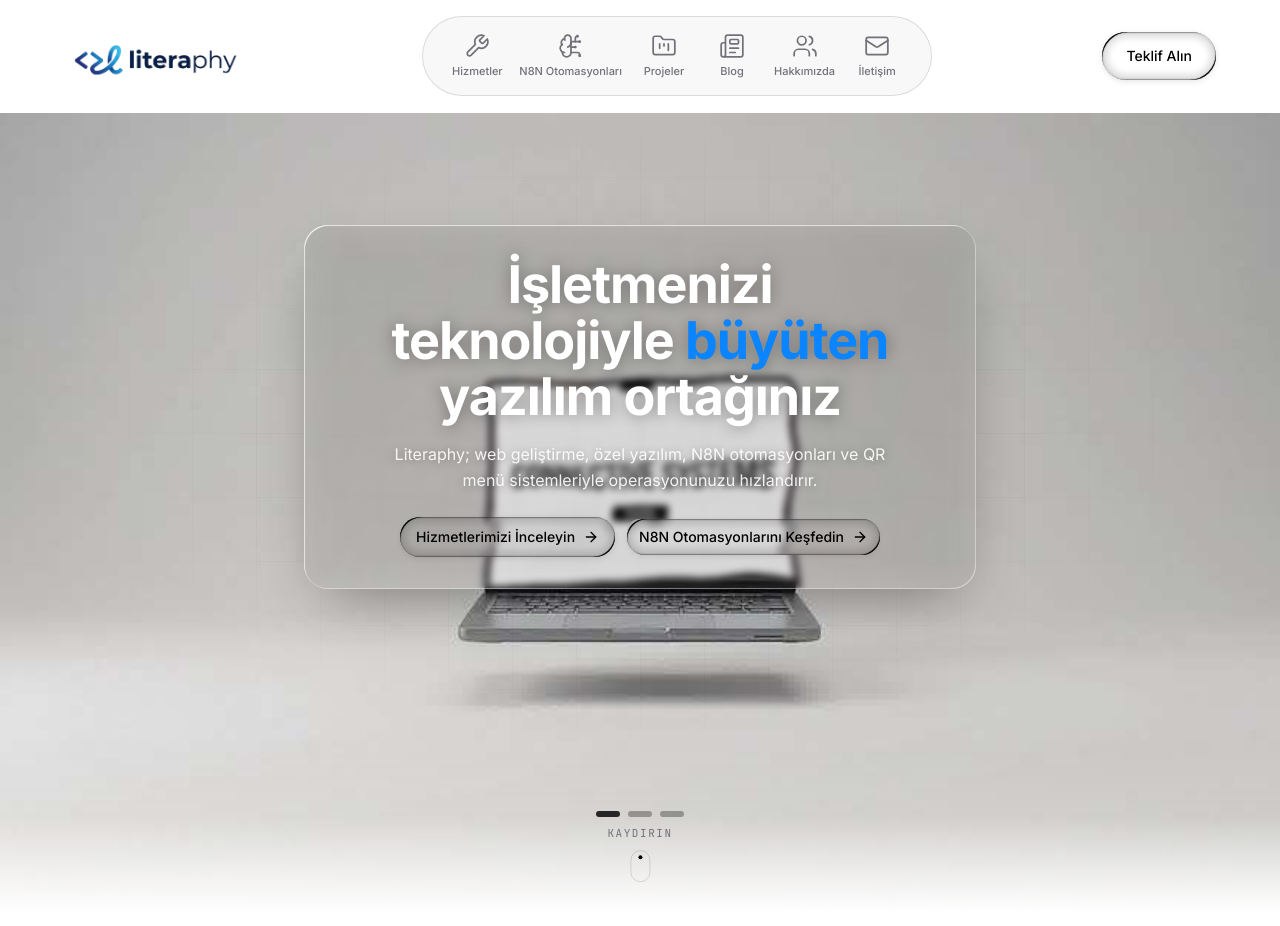
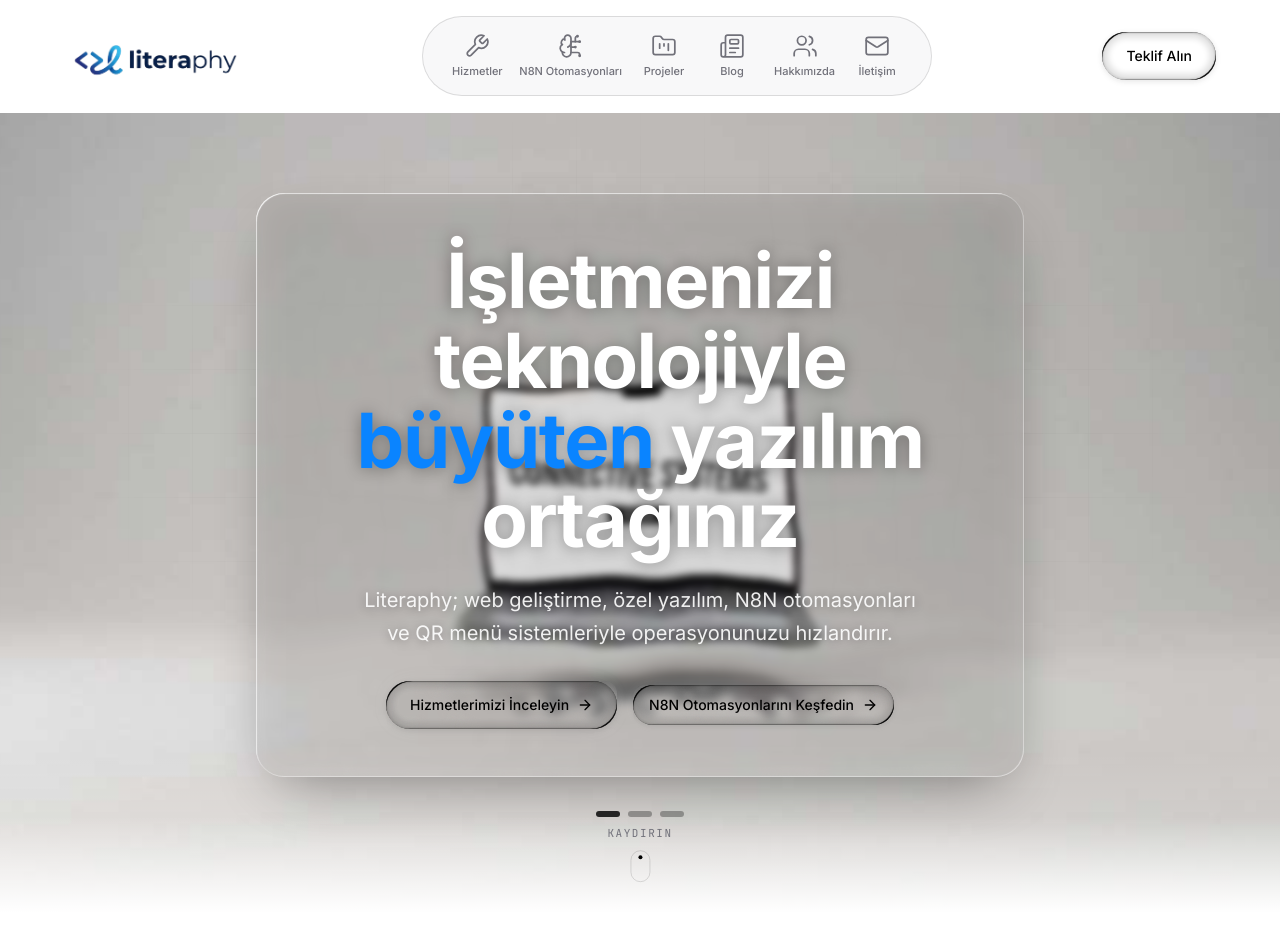
Before and after one commit to ozankurkcu0/literaphy_web, a Next.js app: page / in a window 1280 px wide. Shown: the top 926 px of the page. Built offline with nearby package versions, Linux system fonts and the light colour scheme.

Commit message:
Hero: liquid glass paneli ilk (büyük) boyutuna geri getir
Konum ve cam efekti aynı kalıyor; panel/başlık/CTA boyutları önceki
kompakt versiyondan, en baştaki büyük ölçülere döndürüldü (h1 40-76px,
panel max-w-3xl + geniş padding, buton boyutları xl/lg).

```diff
--- a/src/components/sections/Hero.tsx
+++ b/src/components/sections/Hero.tsx
@@ -43,28 +43,28 @@ export function Hero() {
             neredeyse şeffaf, video panelin arkasında camsı bir kırılmayla
             görünüyor; okunabilirlik ince bir karartma katmanı + yazı
             gölgesinden geliyor. */}
-        <Container className="relative z-10 pt-24 sm:pt-28">
-          <LiquidGlassPanel className="mx-auto max-w-2xl rounded-[24px] px-6 py-7 text-center sm:px-10 sm:py-8">
+        <Container className="relative z-10 pt-16 sm:pt-20">
+          <LiquidGlassPanel className="mx-auto max-w-3xl rounded-[28px] px-6 py-9 text-center sm:px-14 sm:py-12">
             <motion.div initial="hidden" animate="visible" variants={container}>
               {/* Plain h1 (not animated): this is the page's LCP candidate — fading it in via
                   framer-motion would render it opacity:0 in the SSR HTML and delay the browser's
                   LCP timestamp until after hydration + animation. */}
-              <h1 className="balance text-[32px] leading-[1.08] font-bold tracking-[-0.02em] text-white [text-shadow:0_1px_16px_rgba(0,0,0,0.35)] sm:text-[42px] lg:text-[52px]">
+              <h1 className="balance text-[40px] leading-[1.05] font-bold tracking-[-0.02em] text-white [text-shadow:0_1px_16px_rgba(0,0,0,0.35)] sm:text-[56px] lg:text-[76px]">
                 İşletmenizi teknolojiyle{" "}
                 <span className="text-icon-tint">büyüten</span> yazılım ortağınız
               </h1>
 
               <motion.p
                 variants={item}
-                className="mx-auto mt-4 max-w-lg text-[15px] leading-relaxed text-white/90 [text-shadow:0_1px_10px_rgba(0,0,0,0.35)] sm:text-[16px]"
+                className="mx-auto mt-6 max-w-xl text-[17px] leading-relaxed text-white/90 [text-shadow:0_1px_10px_rgba(0,0,0,0.35)] lg:text-xl"
               >
                 Literaphy; web geliştirme, özel yazılım, N8N otomasyonları ve QR menü sistemleriyle operasyonunuzu hızlandırır.
               </motion.p>
 
-              <motion.div variants={item} className="mt-6 flex flex-col items-center gap-3 sm:flex-row sm:justify-center">
+              <motion.div variants={item} className="mt-8 flex flex-col items-center gap-4 sm:flex-row sm:justify-center">
                 <MagneticWrap>
                   <LiquidButton
-                    size="lg"
+                    size="xl"
                     onClick={() => router.push("/hizmetler")}
                     className="group !rounded-full gap-2 bg-accent-soft text-accent shadow-[0_0_28px_-10px_var(--color-accent-glow)] hover:shadow-[0_0_36px_-8px_var(--color-accent-glow)]"
                   >
@@ -74,7 +74,7 @@ export function Hero() {
                 </MagneticWrap>
                 <MagneticWrap>
                   <LiquidButton
-                    size="default"
+                    size="lg"
                     onClick={() => router.push("/hizmetler/ai-otomasyon")}
                     className="group !rounded-full gap-2 text-accent-product shadow-[0_0_20px_-12px_var(--color-accent-product-glow)] hover:bg-accent-product-soft hover:shadow-[0_0_28px_-8px_var(--color-accent-product-glow)]"
                   >
```
